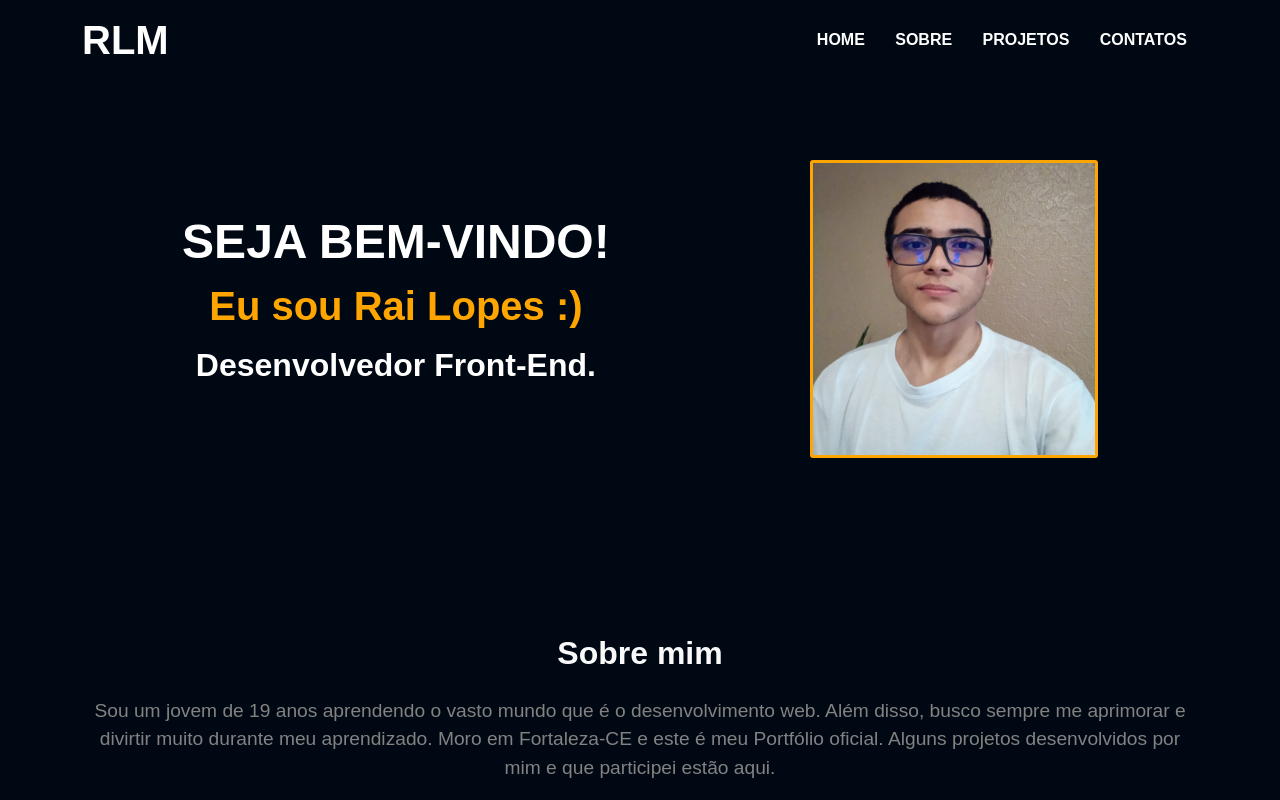
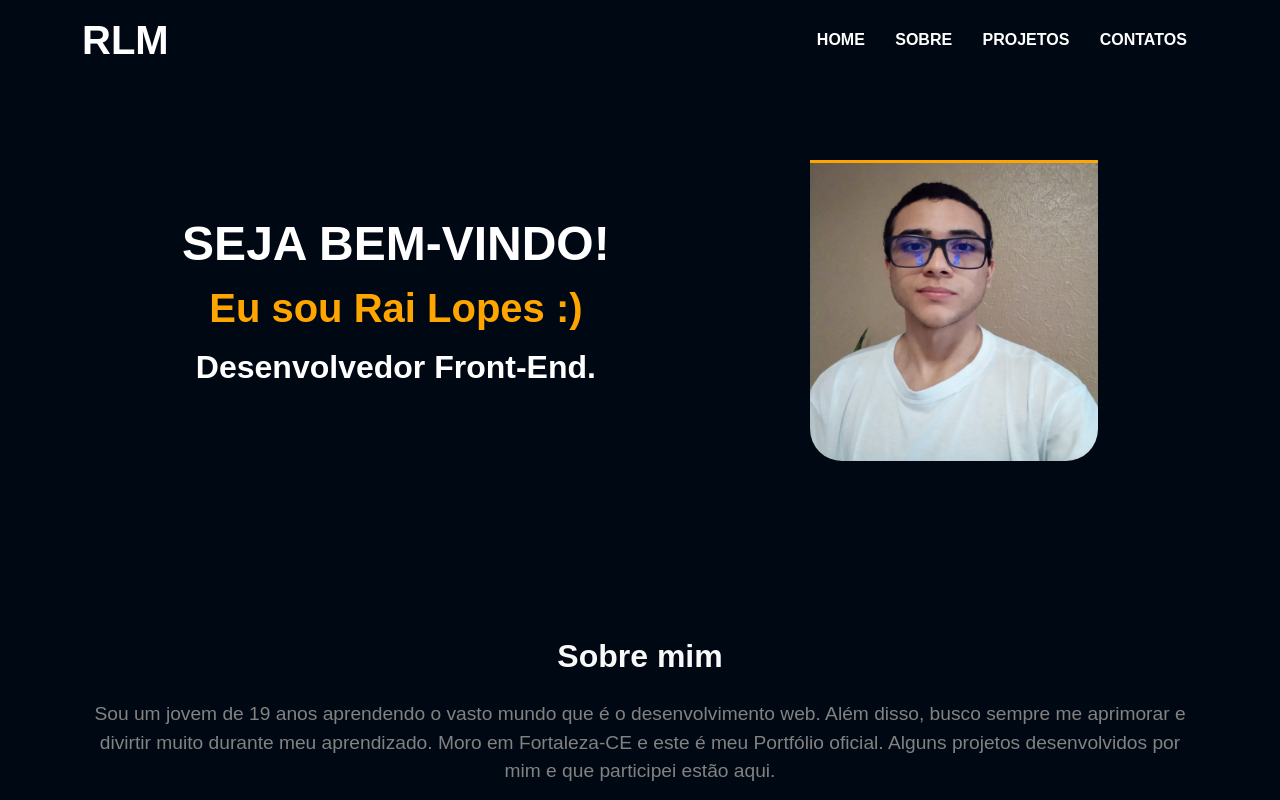
Before and after one commit to railopes04/portfolio, a plain HTML site: page index.html in a window 1280 px wide. Shown: the top 800 px of the page. Drawn offline with nearby package versions, Linux system fonts and the light colour scheme.

Commit message:
Update styles.css

```diff
--- a/styles.css
+++ b/styles.css
@@ -286,8 +286,8 @@ CONTANT
 #div2_introducao img {
   max-width: 100%;
   width: 18rem;
-  border: 0.188rem solid var(--backgroud-one);
-  border-radius: 0.188rem;
+  border-top: 0.188rem solid var(--backgroud-one);
+  border-radius: 0 0 2rem 2rem;
   object-fit: cover;
 }
 
```
